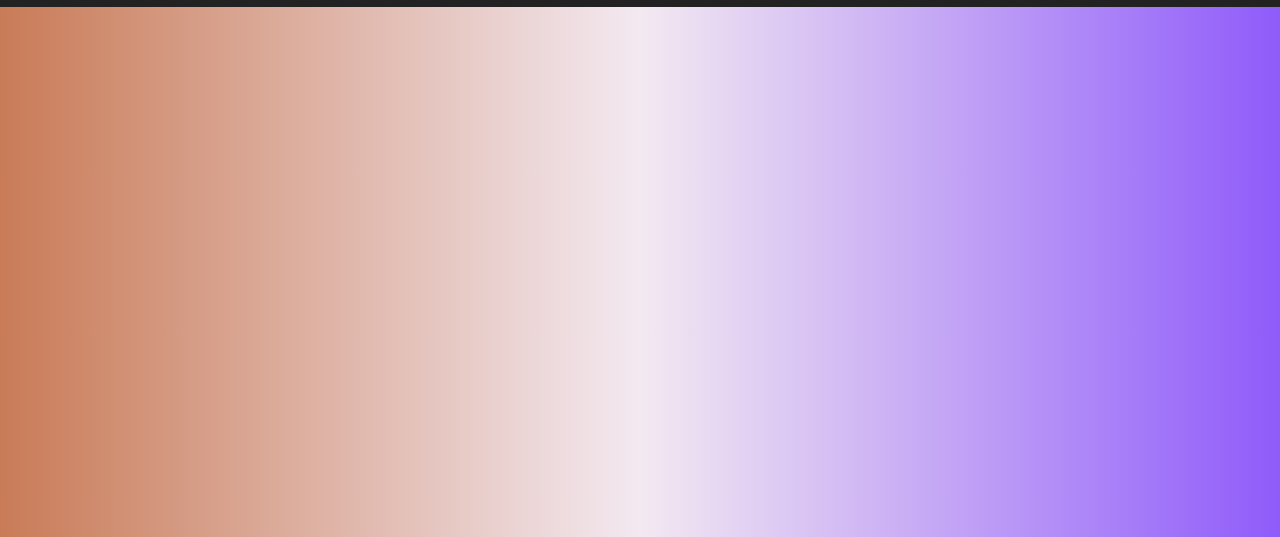
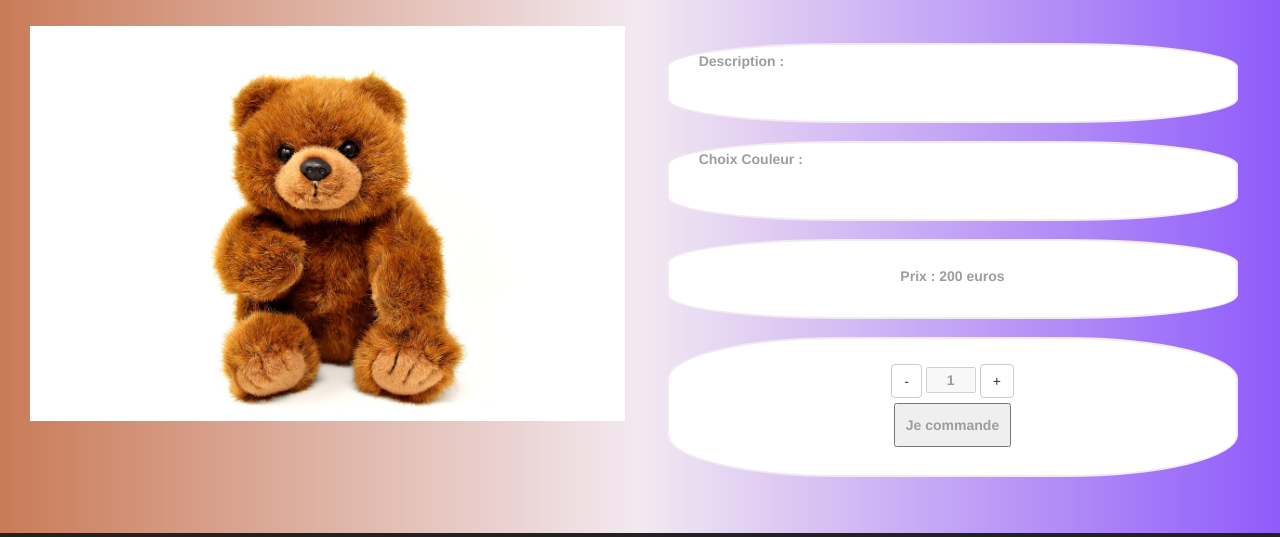
Before and after one commit to GHIRARDIPatrick/PatrickGhirardi_P5_30072021, a website: page produit.html in a window 1280 px wide. Shown: the part 156-693 px from the top of the page. Drawn offline with nearby package versions, Linux system fonts and the light colour scheme.

Commit message:
Produit - Fait à 95% sans controle JS

```diff
--- a/css/main.scss
+++ b/css/main.scss
@@ -1,5 +1,6 @@
 @import "./utils/_variables";
 @import "./base/_base";
 @import "./layouts/_entete";
-@import "./layouts/pied_de_page";
-@import "./pages/index";
+@import "./layouts/_pied_de_page";
+@import "./pages/_index";
+@import "./pages/_produit";
--- /dev/null
+++ b/css/pages/_produit.scss
@@ -0,0 +1,38 @@
+// PRODUIT //
+.produit {
+    margin-bottom: 3%;
+    h1 {
+        text-align: center;
+        margin-bottom: 4%;
+    }
+    img {
+        width: 100%;
+    }
+    &-fenetre {
+        margin: 3% 2%;
+        background-color: white;
+        border: $couleur-fond-de-page 2px solid;
+        border-radius: 30%;
+        color: $couleur-txt-nav;
+        height: 80px;
+        padding: 1% 5%;
+        font-weight: bold;
+        &--002 {
+            text-align: center;
+            padding-top: 25px;
+        }
+        &--003 {
+            height: 140px;
+            text-align: center;
+            padding-top: 25px;
+        }
+        input {
+            width: 50px;
+            text-align: center;
+        }
+        .bouton_commande {
+            margin-top: 5px;
+            padding: 10px;
+        }
+    }
+}
--- a/produit.html
+++ b/produit.html
@@ -59,7 +59,29 @@
         </div>
     </nav>
 
-    <div class="container"></div>
+    <div class="container-fluid produit">
+        <h1>Teddy 1</h1>
+        <div class=" col-lg-6">
+
+            <img src="images/teddy_1.jpg" alt="Photo peluche d'ourson avec un poil marron très dense et doux">
+        </div>
+        <div class=" col-lg-6">
+
+            <p class="produit-fenetre">Description : </p>
+
+            <p class="produit-fenetre">Choix Couleur : </p>
+
+            <p class="produit-fenetre produit-fenetre--002">Prix : 200 euros</p>
+
+            <div class="produit-fenetre produit-fenetre--003">
+                <button class="btn btn-default" type="button" aria-label="Moins en Quantité"> - </button>
+                <input type="text" value="1" aria-label="Quantité en commande" disabled required>
+                <button class="btn btn-default" type="button" aria-label="Plus en Quantité"> + </button><br>
+                <button class="bouton_commande" type="submit" aria-label="Passez commande de ce produit">Je commande</button>
+            </div>
+        </div>
+    </div>
+
 
     <footer class="container-fluid row">
         <div class="col col-lg-3">
```
Also changed, not shown: css/pages/_index.scss (renamed from css/pages/index.scss), css/style.css, 1 other file.
